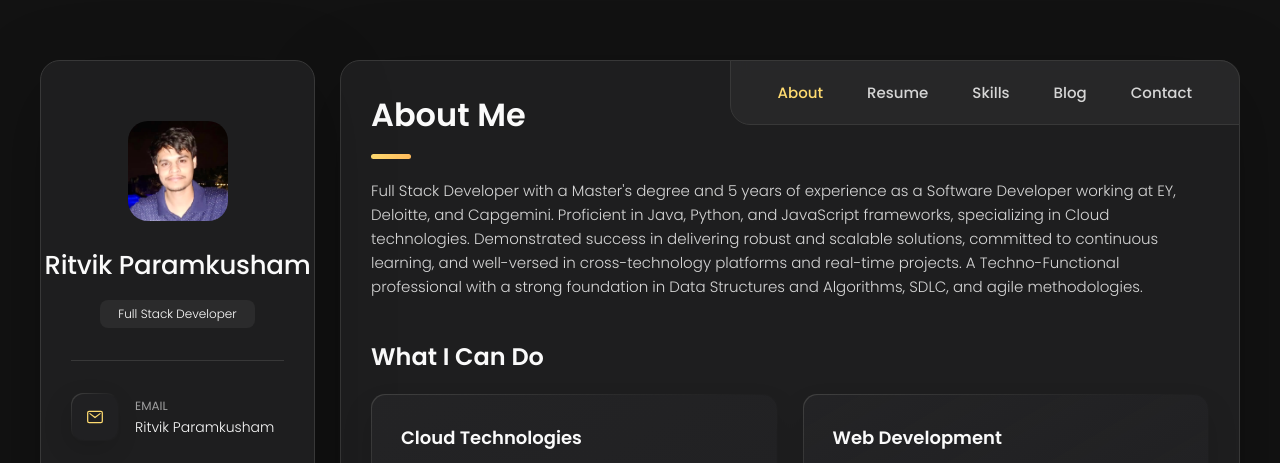
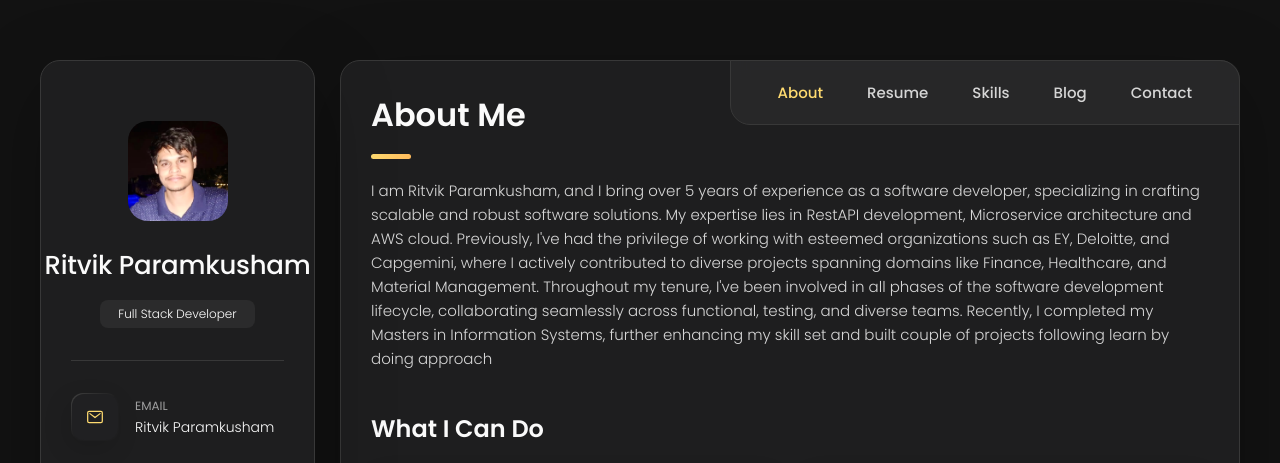
Before and after one commit to ritvikneu/ritvikneu.github.io, a plain HTML site: page index.html in a window 1280 px wide. Shown: the top 463 px of the page. Drawn offline with nearby package versions, Linux system fonts and the light colour scheme.

Commit message:
update About me

```diff
--- a/index.html
+++ b/index.html
@@ -160,11 +160,14 @@ Feel free to edit the HTML and CSS to make it your own. You can also check the R
 
         <section class="about-text">
           <p>
-            Full Stack Developer with a Master's degree and 5 years of experience as a Software Developer working at EY, Deloitte, and Capgemini.
-            Proficient in Java, Python, and JavaScript frameworks,
-            specializing in Cloud technologies. Demonstrated success in delivering robust and scalable solutions,
-            committed to continuous learning, and well-versed in cross-technology platforms and real-time projects.
-            A Techno-Functional professional with a strong foundation in Data Structures and Algorithms, SDLC, and agile methodologies.
+            I am Ritvik Paramkusham, and I bring over 5 years of experience as a software developer, specializing in crafting scalable and robust software solutions.
+             My expertise lies in RestAPI development, Microservice architecture and AWS cloud.
+             Previously, I've had the privilege of working with esteemed organizations such as EY, Deloitte, and Capgemini,
+             where I actively contributed to diverse projects spanning domains like Finance, Healthcare, and Material Management.
+              Throughout my tenure, I've been involved in all phases of the software development lifecycle,
+              collaborating seamlessly across functional, testing, and diverse teams.
+
+          Recently, I completed my Masters in Information Systems, further enhancing my skill set and built couple of projects following learn by doing approach
           </p>
 
           <p></p>
@@ -364,7 +367,7 @@ Feel free to edit the HTML and CSS to make it your own. You can also check the R
             <li class="timeline-item">
               <h4 class="h4 timeline-item-title">Northeastern University</h4>
 
-              <span>Sep 2022 — Aug 2024</span>
+              <span>Sep 2022 — Apr 2024</span>
 
               <p class="timeline-text">Master's in Information Systems</p>
             </li>
@@ -398,13 +401,6 @@ Feel free to edit the HTML and CSS to make it your own. You can also check the R
               <span>May 2021 — Jul 2022</span>
 
 
-<!-- <p class="timeline-text">•	Developed a full-stack resource and revenue management tool with pluggable components using React js, Java, Spring MVC encapsulating 10s of millions of data points ensuring data security
-<p class="timeline-text">•	Achieved a 30% improved efficiency in project staffing and collaboration by abstracting scalable microservices behind clear interfaces using Spring Boot, Java applying OOPS concepts
-<p class="timeline-text">•	Utilized Elasticsearch for skill matching and faster search retrieval, Redis as caching server to enhance tool’s performance. Employed AWS S3 object storage to host static content data
-<p class="timeline-text">•	Optimized talent resource allocation by creating AWS SNS topics, subscribed to SQS queues and AWS serverless functions, resulting in a 15% improvement in event automation
-<p class="timeline-text">•	Led a team of 4, reducing delivery time by 20% and enhancing SLA adherence by 15% through effective cross-functional collaboration, evaluating various AWS and GCP cloud services for informed decision-making
-<p class="timeline-text">•	Managed AWS EC2 instances deploying and scaling and Load Balancing with Terraform in a DevOps environment. Acquired expertise in Docker, AWS EKS, and Kubernetes through collective teamwork
-  -->
   <p class="timeline-text">•	Developed a robust resource and revenue management tool, ensuring secure handling of large volumes of data.
   <p class="timeline-text">•	Streamlined project staffing and collaboration by building scalable services, resulting in a 30% increase in efficiency.
   <p class="timeline-text">•	Optimized tool performance by 25% through strategic use of data storage and retrieval techniques.
@@ -415,7 +411,7 @@ Feel free to edit the HTML and CSS to make it your own. You can also check the R
             </li>
 
             <li class="timeline-item">
-              <h4 class="h4 timeline-item-title">IT Analyst at Deloitte</h4>
+              <h4 class="h4 timeline-item-title">Software Developer at Deloitte</h4>
 
               <span>Jan 2021 — May 2021</span>
 
@@ -426,7 +422,7 @@ Feel free to edit the HTML and CSS to make it your own. You can also check the R
 
             <li class="timeline-item">
               <h4 class="h4 timeline-item-title">
-                Software Engineer at Capgemini
+                Software Developer at Capgemini
               </h4>
 
               <span>July 2017 — Jan 2021</span>
```
